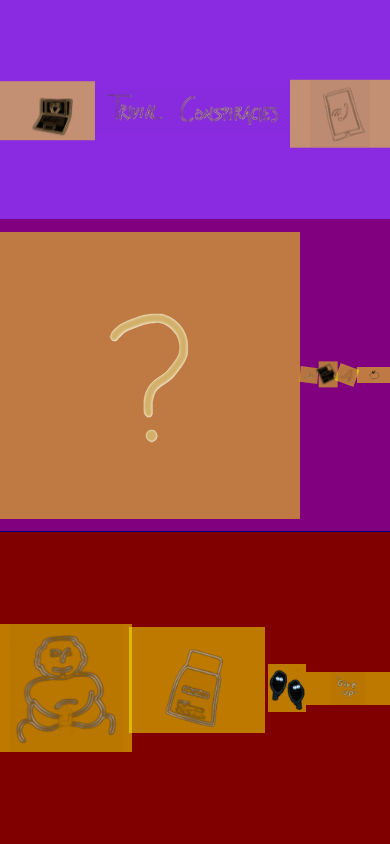
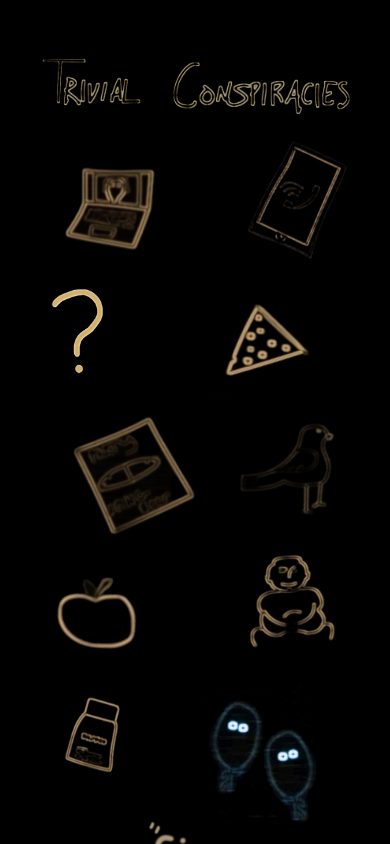
Before and after one commit to MichaelShingo/trivial-conspiracies, a React (Create React App) app: page / in a window 390 px wide. Built offline with nearby package versions, Linux system fonts and the light colour scheme.

Commit message:
responsive layout complete

```diff
--- a/src/App.js
+++ b/src/App.js
@@ -76,32 +76,40 @@ function App() {
           activeVideo={activeVideo}
           videoVisible={videoVisible}
         />
-        <div
+        {/* <div
           id="row-1"
           className={imagesVisible ? 'flex-row animate-in' : 'flex-row animate-out'}
-        >
+        > */}
 
-
+        <div className={imagesVisible ? 'grid-container animate-in' : 'grid-container animate-out'}>
           <ImageButton
             id="freetime"
             source={freeTime}
             handleImageClick={handleImageClick}
           />
-          <img
+          <ImageButton
+            id="title-image"
+            source={title}
+            handleImageClick={() => {
+              setInterviewVisible(true);
+              setImagesVisible(false);
+            }}
+          />
+          {/* <img
             id="title-image"
             src={title}
             onClick={() => {
               setInterviewVisible(true);
               setImagesVisible(false);
             }}
-          />
+          /> */}
           <ImageButton
             id="phone"
             source={phone}
             handleImageClick={handleImageClick}
           />
-        </div>
-        <div className={imagesVisible ? 'flex-row animate-in' : 'flex-row animate-out'} id="row-2">
+        {/* </div> */}
+        {/* <div className={imagesVisible ? 'flex-row animate-in' : 'flex-row animate-out'} id="row-2"> */}
             <ImageButton
                 id="question"
                 source={question}
@@ -128,8 +136,8 @@ function App() {
               source={nectarine}
               handleImageClick={handleImageClick}
             />
-        </div>
-        <div className={imagesVisible ? 'flex-row animate-in' : 'flex-row animate-out'} id="row-3">
+        {/* </div> */}
+        {/* <div className={imagesVisible ? 'flex-row animate-in' : 'flex-row animate-out'} id="row-3"> */}
             <ImageButton
               id="buddha"
               source={buddah}
@@ -142,7 +150,7 @@ function App() {
             />
             <ImageButton
               id="blueman"
-              source={bluemanNoEyes}
+              source={blueMan}
               handleImageClick={handleImageClick}
             >
               <img className="eyes" id="eye1" src={eyes}/>
@@ -154,6 +162,7 @@ function App() {
               handleImageClick={handleImageClick}
             />
         </div>
+        {/* </div> */}
       </div>
     </div>
   );
--- a/src/components/ScrollablePage/scrollablePage.css
+++ b/src/components/ScrollablePage/scrollablePage.css
@@ -3,7 +3,7 @@
     color: var(--color-gold);
     width: 100%;
     height: 100%;
-    padding: 3% 30%;
+    padding: 3% 25%;
     max-height: fit-content;
     position: absolute;
     overflow-x: hidden;
--- a/src/components/imageButton/imageButton.css
+++ b/src/components/imageButton/imageButton.css
@@ -2,15 +2,16 @@
     position: relative;
     transition: filter .5s ease-in-out;
     cursor: pointer;
-    margin: auto;
-    background-color: rgba(255, 251, 0, 0.486);
+    /* margin: auto; */
+    /* background-color: rgba(255, 251, 0, 0.486); */
     display: flex;
     align-items: center;
     justify-content: center;
+    width: 100%;
+    height: 100%;
   }
 
 .image-container img {
-    margin: auto;
 }
 
 .image-container:hover {
@@ -19,10 +20,15 @@
 
 }
 #title-image {
-    width: 50%;
-    margin: auto;
+    /* margin: auto; */
+    grid-column: 5 / 17;
+    width: 90%;
     animation: wobble 2s ease-in-out infinite alternate;
 
+}
+
+#title-image img {
+    width: 100%;
 }
 
 #title-image:hover {
@@ -55,8 +61,8 @@
 
 
 #phone {
-    transform: rotate(40deg) translateY(0px);
     position: relative;
+    grid-column: 17 / 21;
     /* top: 7vw;
     right: 1vw; */
     animation: phone-inactive 2s linear infinite alternate;
@@ -76,14 +82,15 @@
 }
 
 #phone img {
-    width: 60%;
+    transform: rotate(40deg) translateX(-10%) translateY(35%);
+
+    width: 65%;
 }
+
 
 #freetime {
     position: relative;
-
-    /* left: 9vw;
-    top: 3vh; */
+    grid-column: 1 / span 4;
     animation: jitterAnimation 8s linear infinite alternate;
 }
 
@@ -103,47 +110,30 @@
     }
   }
 
-@keyframes blur-wobble {
-    0%, 100% {
-        filter: blur(0px);
-    }
-    30% {
-        filter: blur(3px);
-    }
-    50% {
-        filter: blur(0px);
-    }
-    60% {
-        filter: blur(0px);
-    }
-    65% {
-        filter: blur(4px);
-    }
-    62% {
-        filter: blur(2px);
-    }
-    75% {
-        filter: blur(2px);
-    }
-    80% {
-        filter: blur(4px);
-    }
-    85% {
-        filter: blur(0px);
-    }
 
-
-}
 
 #freetime:hover {
     animation-play-state: paused;
 }
 
 #freetime img {
-    width: 70%;
+    width: 75%;
+    transform: translateY(10%);
 }
 
+#question {
+    width: 100%;
+    grid-column: 1 / 5;
+}
+
+#question img {
+    width: 100%;
+    transform: translateX(25%) rotate(-10deg);
+}
+
+
 #pizza {
+    grid-column: 5 / 9;
     position: relative;
     /* right: 3vw;
     bottom: 7vw; */
@@ -155,7 +145,8 @@
 }
 
 #pizza img {
-    width: 90%;
+    width: 75%;
+    transform: translateY(-30%);
 }
 @keyframes pizza-inactive {
     0% {
@@ -169,8 +160,7 @@
 #party {
     position: relative;
     transform: rotate(5deg);
-    /* right: 0vw;
-    bottom: 2vw; */
+    grid-column: 9 / 13;
     animation: jitterAnimation 5s infinite;
 
 }
@@ -181,12 +171,12 @@
 
 #party img {
     width: 130%;
+    transform: translateY(10%);
 }
 
 #pigeon {
     position: relative;
-    /* left: 7vw;
-    bottom: 7vw; */
+    grid-column: 13 / 17;
     animation: pigeon-inactive 16s ease-in infinite forwards;
 
 }
@@ -230,13 +220,14 @@
 }
 
 #pigeon img {
-    width: 80%;
-    transform: rotate(-15deg);
+    width: 67%;
+    transform:  rotate(-15deg) translateY(-30%) translateX(5%);
 }
 
 #nectarine {
     position: relative;
     transform: rotate(10deg);
+    grid-column: 17 / 21;
     /* left: 8vw;
     top: 1vw; */
     animation: nectarine-inactive 3s ease-in infinite alternate;
@@ -256,20 +247,21 @@
 }
 
 #nectarine img {
-    width: 55%;
+    width: 80%;
+    transform: rotate(12deg);
 }
 
 #buddha {
     position: relative;
-    /* left: 2vw;
-    bottom: 5vw; */
+    grid-column: 1 / 6;
     animation: buddha-inactive 7s ease-out infinite forwards;
 }
 #buddha:hover {
     animation-play-state: paused;
 }
 #buddha img {
-    width: 85%;
+    width: 60%;
+    transform: translateY(-35%) translateX(-25%);
 }
 @keyframes buddha-inactive {
     0% {
@@ -298,6 +290,7 @@
 
 #shampoo {
     position: relative;
+    grid-column: 6 / 11;
     /* left: 2vw; */
     animation: shampoo-inactive 7s ease-in infinite forwards;
     transform-origin: center;
@@ -308,7 +301,8 @@
     animation-play-state: paused;
 }
 #shampoo img {
-    width: 70%;
+    width: 47%;
+    transform: translateX(-45%) translateY(-20%);
 }
 
 @keyframes shampoo-inactive {
@@ -341,20 +335,84 @@
 
 #blueman {
     position: relative;
-    width: 18%;
-    /* left: 12vw; */
+
+    grid-column: 11 / 16;
+    /* transform: translateX(75%) translateY(-25%); */
+
 
 }
 #blueman:hover {
     animation-play-state: paused;
 }
 #blueman img {
-    width: 100%;
+    width: 65%;
+    transform: translateY(-10%) translateX(10%);
 }
+
+.eyes {
+    position: absolute;
+    width: 21% !important;
+    display: none;
+}
+
+#eye1 {
+    top: 23%;
+    left: 21%;
+    transform: rotate(13deg);
+    animation: eye1 5s linear infinite forwards;
+}
+
+@keyframes eye1 {
+    0% {
+        opacity: 1;
+    }
+    40% {
+        opacity: 1;
+    }
+    41% {
+        opacity: .4;
+    }
+    42% {
+        opacity: 1;
+    }
+    45% {
+        opacity: 1;
+    }
+    46% {
+        opacity: .4;
+    }
+    47% {
+        opacity: 1;
+    }
+}
+
+#eye2 {
+    top: 41%;
+    left: 60%;
+    transform: rotate(-13deg);
+    animation: eye2 4.5s linear infinite forwards;
+}
+
+
+@keyframes eye2 {
+    0% {
+        opacity: 1;
+    }
+    75% {
+        opacity: 1;
+    }
+    76% {
+        opacity: .4;
+    }
+    77% {
+        opacity: 1;
+    }
+}
+
 
 #giveup {
     position: relative;
-    width: 40%;
+    grid-column: 16 / 21;
     /* left: 15vw; */
     /* top: 5vw; */
     animation: giveup-inactive 6s linear infinite forwards;
@@ -365,8 +423,8 @@
 
 }
 #giveup img {
-    width: 40%;
-    height: 40%;
+    width: 50%;
+
 }
 
 @keyframes giveup-inactive {
@@ -415,72 +473,38 @@
 
 }
 
-.eyes {
-    position: absolute;
-    width: 25% !important;
 
+
+
+
+@keyframes blur-wobble {
+    0%, 100% {
+        filter: blur(0px);
     }
-
-#eye1 {
-    top: 22%;
-    left: 18%;
-    transform: rotate(13deg);
-    animation: eye1 5s linear infinite forwards;
+    30% {
+        filter: blur(3px);
     }
-
-@keyframes eye1 {
-    0% {
-        opacity: 1;
+    50% {
+        filter: blur(0px);
     }
-    40% {
-        opacity: 1;
+    60% {
+        filter: blur(0px);
     }
-    41% {
-        opacity: .4;
+    65% {
+        filter: blur(4px);
     }
-    42% {
-        opacity: 1;
+    62% {
+        filter: blur(2px);
     }
-    45% {
-        opacity: 1;
+    75% {
+        filter: blur(2px);
     }
-    46% {
-        opacity: .4;
+    80% {
+        filter: blur(4px);
     }
-    47% {
-        opacity: 1;
-    }
+    85% {
+        filter: blur(0px);
     }
 
 
-
-#eye2 {
-    top: 40%;
-    left: 62%;
-    transform: rotate(-13deg);
-    animation: eye2 4.5s linear infinite forwards;
 }
-
-
-@keyframes eye2 {
-    0% {
-        opacity: 1;
-    }
-    75% {
-        opacity: 1;
-    }
-    76% {
-        opacity: .4;
-    }
-    77% {
-        opacity: 1;
-    }
-}
-
-/* #question {
-    position: fixed;
-    top: 0px;
-    right: 0px;
-    width: 20%;
-
-} */
--- a/src/index.css
+++ b/src/index.css
@@ -112,49 +112,25 @@ textarea {
 
 
 #page-background {
-  background-color: navy;
   height: 100vh;
   width: 100vw;
-  overflow-y: scroll;
+  overflow-y: hidden;
   overflow-x: hidden;
+  background-color: black;
 }
 
-.flex-row {
+.grid-container {
   width: 100%;
-  display: flex;
+  height: 100%;
+  display: grid;
+  grid-template-rows: 28% 35% 37%;
+  grid-template-columns: repeat(20, 5%);
+  min-height: 450px;
+  max-height: 1500px;
+  overflow-y: hidden;
+  overflow-x: hidden;
+  /* background-color: navy; */
 }
-
-#row-1 {
-  background-color: blueviolet;
-  height: 26%;
-
-}
-#row-2 {
-  background-color: purple;
-  height: 37%;
-}
-
-#row-3 {
-  background-color: maroon;
-  height: 37%;
-}
-
-#question-container {
-
-}
-
-#question-container img {
-
-}
-
-
-
-
-
-
-
-
-
 
 
 .animate-out {
--- a/src/index.js
+++ b/src/index.js
@@ -1,6 +1,7 @@
 import React from 'react';
 import ReactDOM from 'react-dom/client';
 import './index.css';
+import './mediaQueries.css';
 import App from './App';
 import reportWebVitals from './reportWebVitals';
 
--- /dev/null
+++ b/src/mediaQueries.css
@@ -0,0 +1,200 @@
+@media all and (min-aspect-ratio: 100 / 490) {
+
+}
+
+@media all and (max-aspect-ratio: 1200 / 1000) {
+
+    .grid-container {
+        grid-template-rows: repeat(7, 14%) 2%;
+        grid-template-columns: 50% 50%;
+        margin: 0 !important;
+        gap: 170px 0px;
+        overflow-y: scroll !important;
+
+    }
+
+    .image-container img {
+
+    }
+
+
+
+
+
+    #title-image {
+        grid-column: 1 / 3 !important;
+        margin: 0px auto -10px auto !important;
+        order: 0;
+    }
+    #title-image img {
+        transform: translateY(35%);
+    }
+
+    #freetime {
+        grid-column: 1 / 1 !important;
+        order: 1;
+    }
+    #freetime img {
+        transform: translateY(0) !important;
+    }
+
+    #phone {
+        grid-column: 2 / 2 !important;
+        order: 2;
+    }
+    #phone img {
+        transform: rotate(40deg) translateX(0) translateY(-3%) !important;
+    }
+
+
+
+    #question {
+        grid-column: 1 / 1 !important;
+        order: 3;
+    }
+
+    #question img {
+        transform: translateX(-10%) translateY(0) !important;
+    }
+
+
+    #pizza {
+        grid-column: 2 / 2 !important;
+        order: 4;
+    }
+    #pizza img {
+        transform: translateY(8%) translateX(-20%) !important;
+    }
+
+
+    #party {
+        grid-column: 1 / 1 !important;
+        order: 5;
+    }
+    #party img {
+        width: 70% !important;
+        transform: translateY(15px) translateX(40px) !important;
+    }
+
+
+
+    #pigeon {
+        grid-column: 2 / 2 !important;
+        order: 6;
+    }
+    #pigeon img {
+        width: 67%;
+        transform:  rotate(-15deg) translateY(0) translateX(0) !important;
+    }
+
+
+
+
+    #nectarine {
+        grid-column: 1 / 1 !important;
+        order: 7;
+    }
+
+    #nectarine img {
+        transform: rotate(12deg) translateY(10%) !important;
+    }
+
+    #buddha {
+        grid-column: 2 / 2 !important;
+        order: 8;
+    }
+    #buddha img {
+        transform: translateY(0) translateX(0) !important;
+        width: 50% !important;
+    }
+
+
+    #shampoo {
+        grid-column: 1 / 1 !important;
+        order: 9;
+    }
+    #shampoo img {
+        transform: translateX(0) translateY(0) !important;
+    }
+
+
+
+    #blueman {
+        grid-column: 2 / 2 !important;
+        order: 10;
+    }
+    #blueman img {
+        width: 60% !important;
+        transform: translateX(-30px) translateY(20px) !important;
+    }
+
+
+    #giveup {
+        grid-column: 1 / 3 !important;
+        order: 11;
+    }
+    #giveup img {
+        width: 35% !important;
+    }
+    .page-container {
+        padding: 3% 10% !important;
+    }
+    .page-container p {
+        font-size: 1.1rem !important;
+    }
+    .page-container li {
+        font-size: 1rem !important;
+
+    }
+    .close-button {
+        width: 5% !important;
+        right: 15px !important;
+    }
+    #interview-selectors button, #interview-selectors button:active, #interview-selectors button:focus {
+        background-color: none;
+        background: none;
+        font-size: 175% !important;
+
+        transition: color 1s ease-out, transform 0.5s ease-out;
+        margin: 0px 5px;
+    }
+
+}
+@media all and (max-aspect-ratio: 600 / 950) {
+    .grid-container {
+        gap: 17px 0px;
+        overflow-y: scroll !important;
+    }
+
+    .close-button {
+        width: 7% !important;
+        right: 15px !important;
+    }
+    .page-container p {
+        font-size: .9rem !important;
+    }
+    .page-container li {
+        font-size: .9rem !important;
+
+    }
+
+
+}
+
+@media all and (max-height: 450px) {
+    .page-container {
+        padding: 3% 10% !important;
+    }
+    .page-container p {
+        font-size: .9rem !important;
+    }
+    .page-container li {
+        font-size: .9rem !important;
+    }
+    grid-container {
+        overflow-y: scroll !important;
+    }
+    #page-background {
+        overflow-y: scroll !important;
+    }
+}
```
Lines whose indentation alone changed are shown as unchanged.
